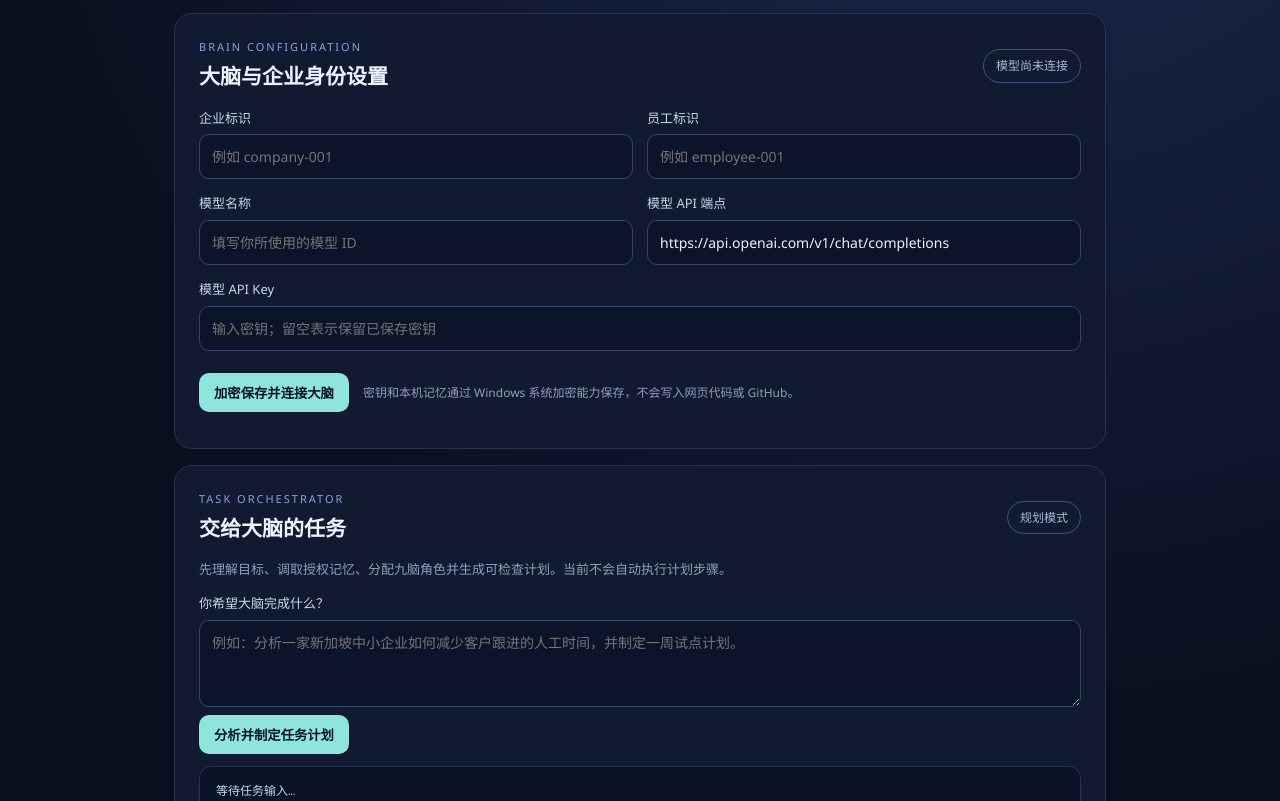
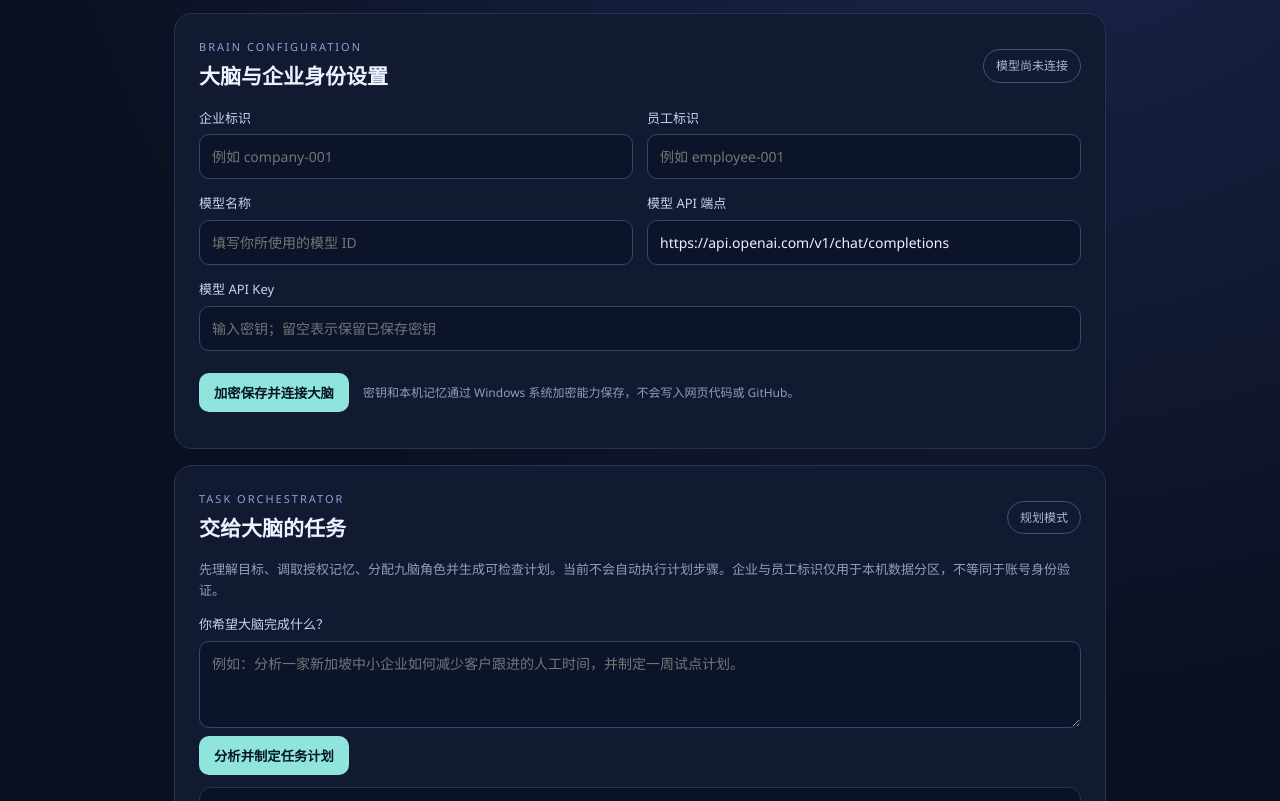
Before and after one commit to IPredictive/generator, an Electron app: page desktop-agent/index.html in a window 1280 px wide. Shown: the part 299-1100 px from the top of the page. Drawn offline with Linux system fonts and the light colour scheme; no server answers.

Commit message:
docs(desktop-agent): clarify local tenant labels are not authentication

```diff
--- a/desktop-agent/index.html
+++ b/desktop-agent/index.html
@@ -25,7 +25,7 @@
 
   <section class="panel">
     <div class="section-heading"><div><p class="eyebrow">TASK ORCHESTRATOR</p><h2>交给大脑的任务</h2></div><span class="pill">规划模式</span></div>
-    <p class="subtle">先理解目标、调取授权记忆、分配九脑角色并生成可检查计划。当前不会自动执行计划步骤。</p>
+    <p class="subtle">先理解目标、调取授权记忆、分配九脑角色并生成可检查计划。当前不会自动执行计划步骤。企业与员工标识仅用于本机数据分区，不等同于账号身份验证。</p>
     <form id="task-form">
       <label>你希望大脑完成什么？<textarea id="task-request" rows="3" maxlength="8000" placeholder="例如：分析一家新加坡中小企业如何减少客户跟进的人工时间，并制定一周试点计划。" required></textarea></label>
       <div class="form-actions"><button type="submit">分析并制定任务计划</button><span id="task-message" class="feedback" aria-live="polite"></span></div>
```
